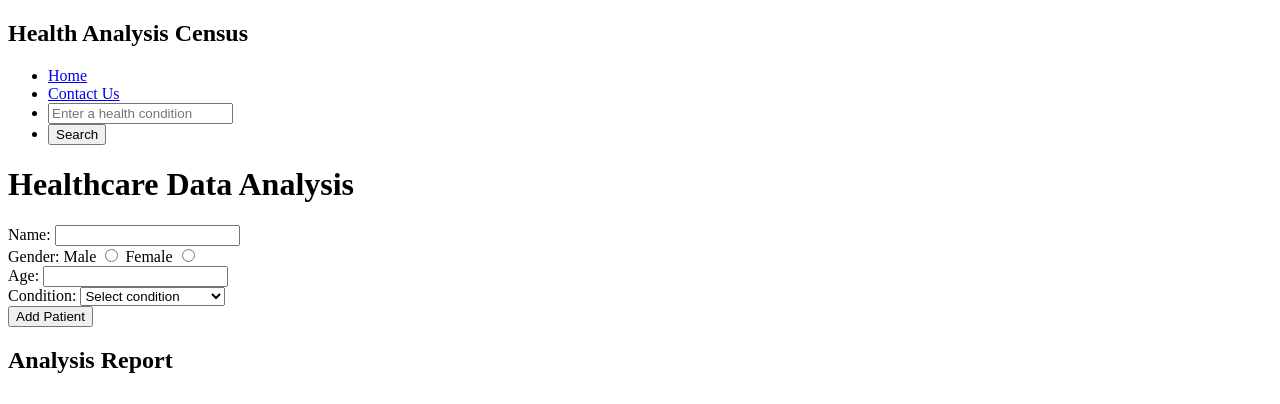
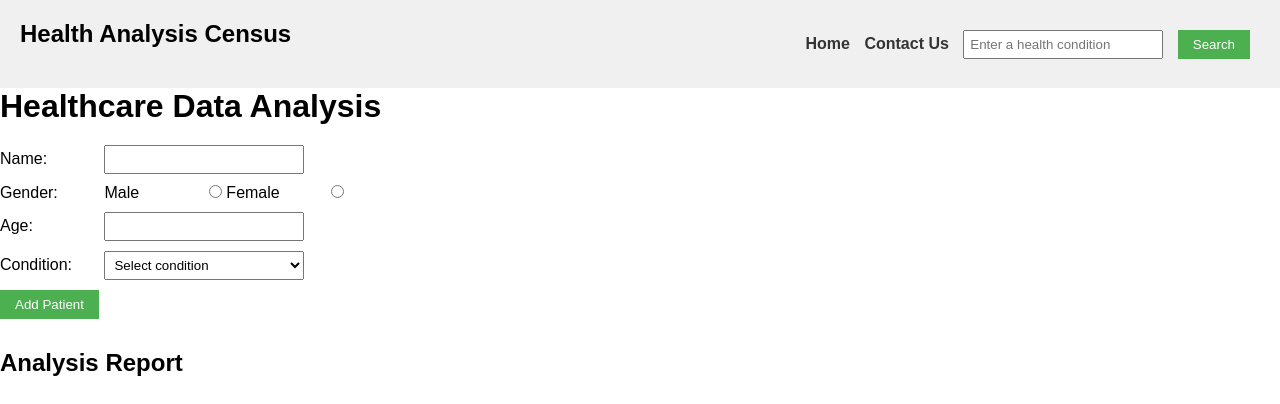
Before and after one commit to TB1501/HealhCareApp, a plain HTML site: page index.html in a window 1280 px wide. Drawn offline with Linux system fonts and the light colour scheme.

Commit message:
css added

```diff
--- /dev/null
+++ b/health_analysis.css
@@ -0,0 +1,92 @@
+/* Basic CSS for the navigation bar */
+
+*{
+    margin: 0;
+    padding: 0;
+    box-sizing: border-box;
+}
+nav {
+    background-color: #f0f0f0;
+    padding: 20px;
+    display: flex;
+    align-items: center;
+    justify-content: space-between;
+
+  }
+
+  nav ul {
+    list-style-type: none;
+    /* padding: 0; */
+  }
+
+  nav ul li {
+    display: inline;
+    margin-right: 10px;
+  }
+
+  nav a {
+    text-decoration: none;
+    color: #333;
+    font-weight: bold;
+  }
+
+  /* Basic CSS for the form elements */
+  body {
+    font-family: Arial, sans-serif;
+    /* margin: 20px; */
+  }
+
+  h1 {
+    margin-bottom: 20px;
+  }
+
+  div {
+    margin-bottom: 10px;
+  }
+
+  label {
+    display: inline-block;
+    width: 100px;
+  }
+
+  input[type="text"],
+  input[type="number"],
+  select {
+    width: 200px;
+    padding: 5px;
+  }
+
+  button {
+    padding: 7px 15px;
+    background-color: #4CAF50;
+    color: white;
+    border: none;
+    cursor: pointer;
+  }
+
+  button:hover {
+    background-color: #45a049;
+  }
+
+  /* Basic CSS for the report section */
+  h2 {
+    margin-top: 30px;
+  }
+
+  #report,#result {
+    padding: 10px;
+    max-width: 400px;
+    word-wrap: break-word;
+  }
+#result{
+  height: 400px;
+  width: 500px;
+  display: flex;
+  align-items: center;
+  justify-content: space-around;
+  flex-direction: column;
+}
+  #result img{
+    width: 200px;
+    height: 100px;
+  }
--- a/index.html
+++ b/index.html
@@ -1,19 +1,25 @@
 <!DOCTYPE html>
 <html lang="en">
   <head>
-  <meta charset="UTF-8">
+    <meta charset="UTF-8" />
+    <meta name="viewport" content="width=device-width, initial-scale=1.0" />
     <title>Health Analysis Data</title>
-  <link rel="stylesheet" href="./health_analysis.css">
+    <link rel="stylesheet" href="./health_analysis.css" />
   </head>
   <body>
-   <nav><h1>Health Analysis Census</h1>
+    <nav>
+      <h1>Health Analysis Census</h1>
       <ul>
         <li><a href="./index.html" id="home">Home </a></li>
         <li><a href="./health_contact.html" id="contact">Contact Us </a></li>
-  <li><input type="text" id="conditionInput" placeholder="Enter a health condition">  </li>
-  <li><button id='btnSearch'>Search</button>
+        <li>
+          <input
+            type="text"
+            id="conditionInput"
+            placeholder="Enter a health condition"
+          />
         </li>
-
+        <li><button id="btnSearch">Search</button></li>
       </ul>
     </nav>
     <div class="container">
@@ -21,18 +27,18 @@
         <h1>Healthcare Data Analysis</h1>
         <div>
           <label for="name">Name:</label>
-<input type="text" id="name">
+          <input type="text" id="name" />
         </div>
         <div>
           <label>Gender:</label>
           <label for="male">Male</label>
-<input type="radio" name="gender" id="male" value="Male">
+          <input type="radio" name="gender" id="male" value="Male" />
           <label for="female">Female</label>
-<input type="radio" name="gender" id="female" value="Female">
+          <input type="radio" name="gender" id="female" value="Female" />
         </div>
         <div>
           <label for="age">Age:</label>
-<input type="number" id="age">
+          <input type="number" id="age" />
         </div>
         <div>
           <label for="condition">Condition:</label>
```
Also changed, not shown: health_contact.html (+9 -0 lines). Lines whose indentation alone changed are shown as unchanged.
